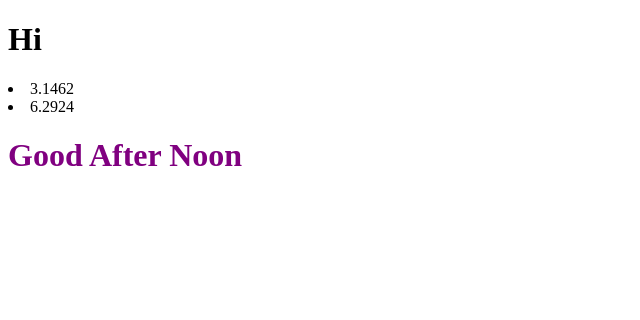
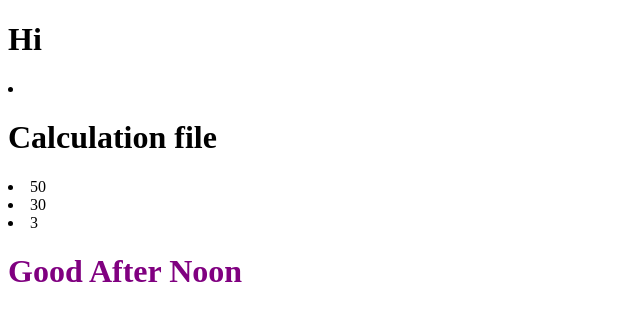
Before and after one commit to MohitMuhal37/WebDevelopment, a React (Vite) app in the folder React/my-app/: page / in a window 1280 px wide. Shown: the top 320 px of the page, without its empty margins (0-640 px from the left). Built offline with nearby package versions, Linux system fonts and the light colour scheme.

Commit message:
initial commit

```diff
--- /dev/null
+++ b/React/my-app/src/Calculate.jsx
@@ -0,0 +1,18 @@
+import React from "react";
+function Calculate(){
+    return <h1>Calculation file</h1>
+}
+
+function add(a, b){
+    return a+b;
+}
+
+function sub(a, b){
+    return a-b;
+}
+
+function mul(a, b){
+    return a*b;
+}
+export default Calculate;
+export {sub, mul, add}
--- a/React/my-app/src/new.jsx
+++ b/React/my-app/src/new.jsx
@@ -2,12 +2,15 @@ import React from "react";
 import ReactDom from "react-dom/client";
 import Time from "./Time";
 import Pi, {double}from "./math";
+import * as calc from "./Calculate";
 
 const root =  ReactDom.createRoot(document.getElementById('root'));
 
 root.render(<>
 <h1>Hi</h1>
-<li>{Pi}</li>
-<li>{double()}</li>
+<li>{calc.default()}</li>
+<li>{calc.add(45,5)}</li>
+<li>{calc.mul(5, 6)}</li>
+<li>{calc.sub(5, 2)}</li>
 <Time />
 </>)
```
